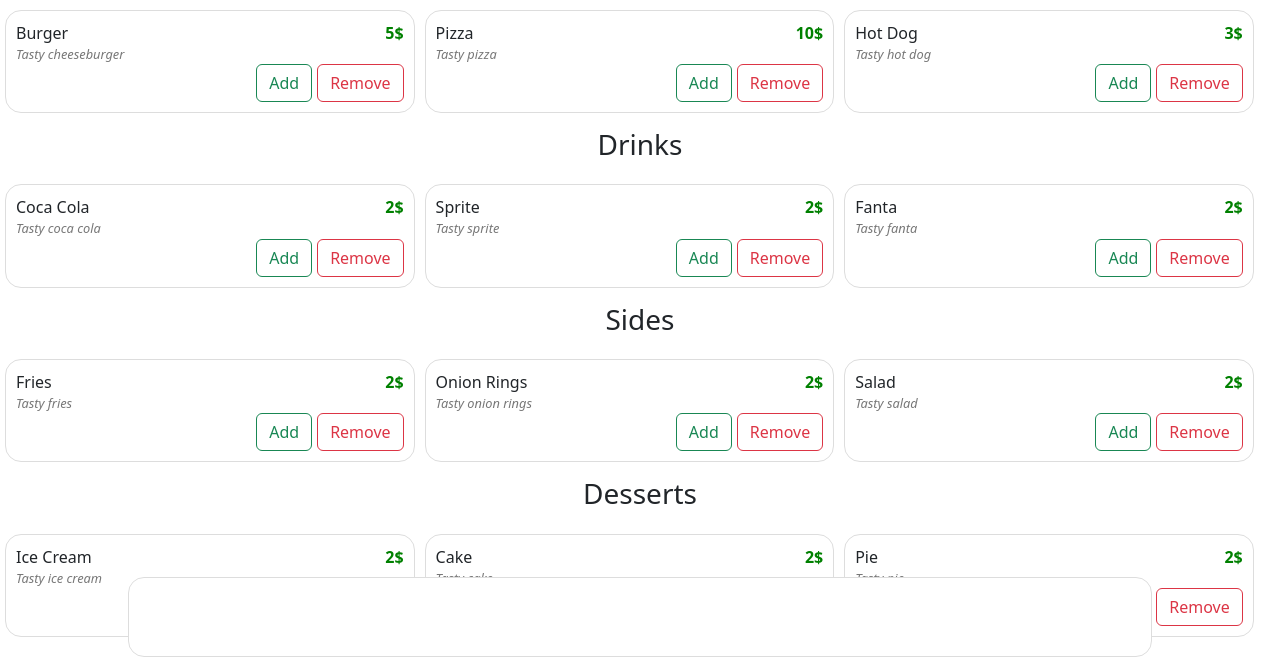
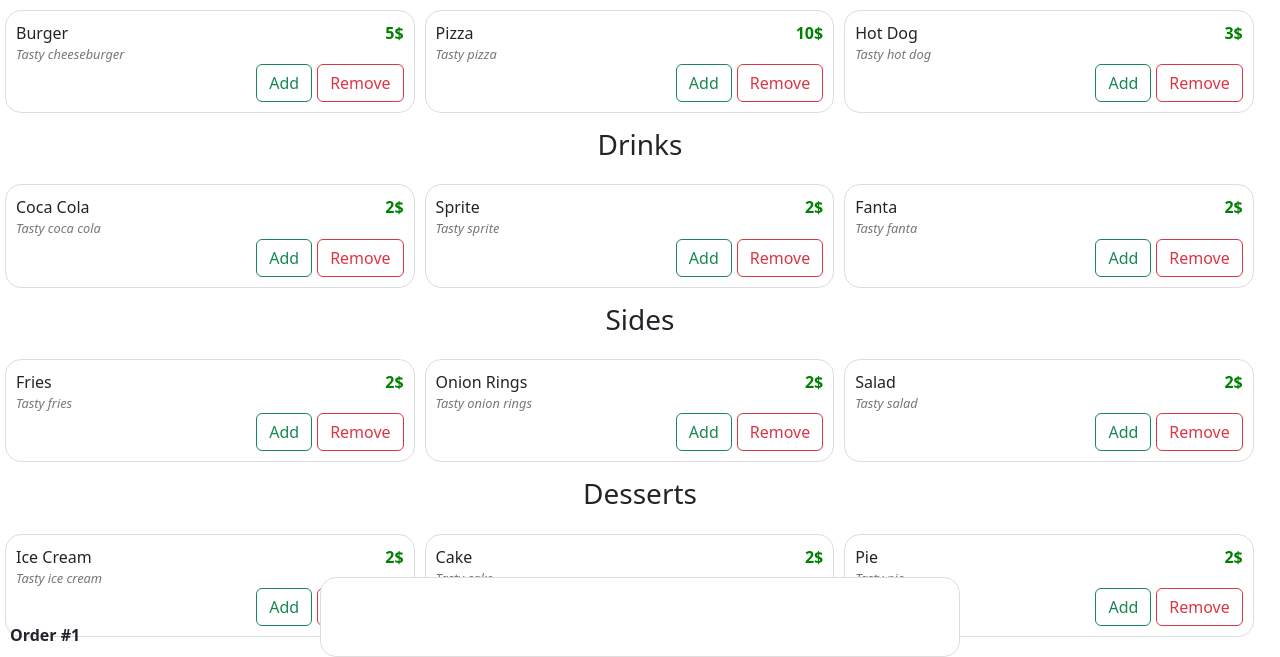
Before and after one commit to sebastian2510/Clientside-H2, a plain HTML site: page index.html in a window 1280 px wide. Shown: the part 143-800 px from the top of the page. Drawn offline with nearby package versions, Linux system fonts and the light colour scheme.

Commit message:
Show order number

```diff
--- a/index.html
+++ b/index.html
@@ -9,12 +9,18 @@
 </head>
 <body>
     <h1 class="header">McDonald order</h1>
+
     <div id="menu-container">
+
     </div>
 
     <div id="order-container">
 
     </div>
+
+    <div id="order-number">
+
+    </div>
     <script src="script.js"> </script>
 </body>
 </html>
--- a/script.js
+++ b/script.js
@@ -105,6 +105,7 @@ function GetRandomIndex(length) {
 
 let currentOrder = [];
 let currentSum = 0;
+let totalSum = 0;
 let currentIndex = 1;
 
 function DisplayMenu(menu) {
@@ -133,6 +134,7 @@ function DisplayMenu(menu) {
         });
 
         menuItem.querySelector(`.menu-item-remove`).addEventListener('click', () => {
+            // Honestly hvad fuck er javascript
             currentOrder = [...currentOrder.filter((orderItem) => {
                 return orderItem.id != item.id || orderItem.name != item.name || orderItem.price != item.price;
             }), ...currentOrder.filter((orderItem) => {
@@ -170,6 +172,11 @@ function DisplayOrder(order) {
     });
 }
 
+function DisplayOrderNumber()
+{
+    let orderNumber = document.getElementById('order-number');
+    orderNumber.innerHTML = `Order #${currentIndex}`;
+}
 function DisplayItems() {
     DisplayMenu(Food);
     DisplayMenu(Drinks);
@@ -195,3 +202,4 @@ function GetMenuType(menu)
 }
 
 DisplayItems();
+DisplayOrderNumber();
--- a/style.css
+++ b/style.css
@@ -62,12 +62,23 @@
 #order-container {
     bottom: 0;
     position: fixed;
-    width: 80%;
+    width: 50%;
     background-color: #fff;
     border: 1px solid #ddd;
     border-radius: 1rem;
     height: 10vh;
-    margin-left: 10%;
+    margin-left: 25%;
+    display: grid;
+    /* Display four columns and three rows */
+    /* q: what is 1fr?
+    a: 1fr is a fraction unit. It means that the column will be 1 part of the available space.
+    q: how can i make it smaller?
+    a: yo ca use 1px, 1em, 1rem, 1% or 1vh
+    */
+    grid-template-columns: 1fr 1fr 1fr 1fr;
+    grid-template-rows: 1fr 1fr 1fr;
+    /* Make the grid add to row before next column*/
+    grid-auto-flow: column;
 }
 
 .order-item {
@@ -92,3 +103,19 @@
     font-weight: bold;
     color: green;
 }
+
+.order-sum {
+    font-weight: bold;
+    color: green;
+    padding: 10px;
+    text-align: center;
+}
+
+#order-number {
+    /*Place this in the left bottom */
+    position: absolute;
+    bottom: 0;
+    left: 0;
+    padding: 10px;
+    font-weight: bold;
+}
```
